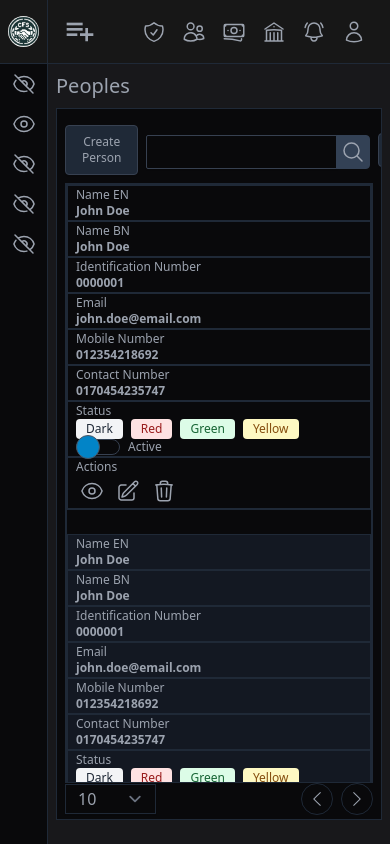
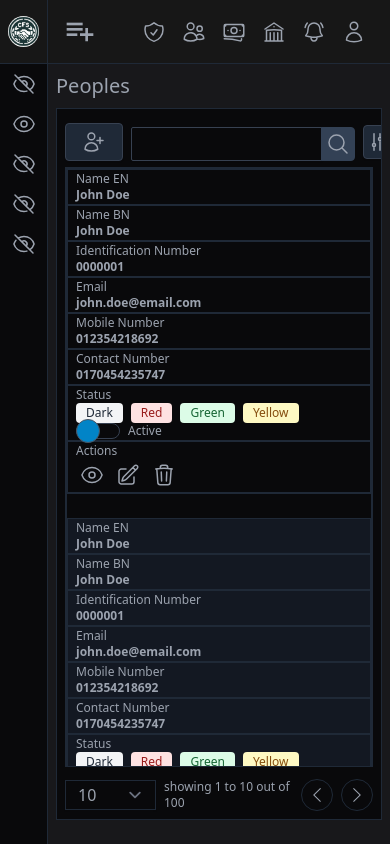
Before and after one commit to Newton-Mitro/ccs.ui, a React (Create React App) app: page /home in a window 390 px wide. Built offline with nearby package versions, Linux system fonts and the light colour scheme.

Commit message:
hello world

```diff
--- a/src/pages/home/HomePage.tsx
+++ b/src/pages/home/HomePage.tsx
@@ -14,12 +14,26 @@
       <h2 className="text-xl">Peoples</h2>
       <div className="h-[calc(100vh-132px)] border border-gray-800 bg-zinc-950 p-2 flex flex-col overflow-auto">
         <div className="">
-          <div className="flex items-center my-2 gap-2 justify-between">
+          <div className="flex items-center my-1.5 gap-2 justify-between">
             <button
               type="submit"
-              className="bg-gray-800 hover:bg-gray-900 border border-gray-700 hover:shadow-md transition-all duration-300 shadow-sm rounded py-2 px-4 hover:cursor-pointer"
+              className="bg-gray-800 hover:bg-gray-900 border border-gray-700 hover:shadow-md transition-all duration-300 shadow-sm rounded py-1.5 px-4 hover:cursor-pointer"
             >
-              Create Person
+              <span className="md:block hidden">Create Person</span>
+              <svg
+                xmlns="http://www.w3.org/2000/svg"
+                fill="none"
+                viewBox="0 0 24 24"
+                stroke-width="1.5"
+                stroke="currentColor"
+                className="w-6 h-6 md:hidden block"
+              >
+                <path
+                  stroke-linecap="round"
+                  stroke-linejoin="round"
+                  d="M18 7.5v3m0 0v3m0-3h3m-3 0h-3m-2.25-4.125a3.375 3.375 0 1 1-6.75 0 3.375 3.375 0 0 1 6.75 0ZM3 19.235v-.11a6.375 6.375 0 0 1 12.75 0v.109A12.318 12.318 0 0 1 9.374 21c-2.331 0-4.512-.645-6.374-1.766Z"
+                />
+              </svg>
             </button>
             <div className="relative flex gap-10 items-center">
               <div className="flex gap-2 items-center justify-end relative">
@@ -61,7 +75,6 @@
                 </button>
               </div>
               <button
-                type="submit"
                 onClick={toggleAdvanceSearchOption}
                 className="flex items-center bg-gray-800 hover:bg-gray-900 border border-gray-700 hover:shadow-md transition-all duration-300 shadow-sm rounded py-1 px-1 hover:cursor-pointer"
               >
@@ -81,7 +94,7 @@
                 </svg>
               </button>
               {isAdvanceSearchOpen && (
-                <div className="rounded absolute top-10 right-0 bg-gray-800 border border-gray-700 w-[calc(100vw-32px)] md:w-[394px] z-10 px-3 pt-2 pb-4">
+                <div className="rounded absolute top-10 right-0 bg-gray-800 border border-gray-700 w-[calc(100vw-76px)] md:w-[394px] z-10 px-3 pt-2 pb-4">
                   <div className="">
                     <div className="text-center font-bold mb-2">
                       Search Options
--- a/src/pages/home/PaginateRow.tsx
+++ b/src/pages/home/PaginateRow.tsx
@@ -3,7 +3,7 @@
 function PaginateRow() {
   return (
     <div className="mt-auto flex justify-between items-center">
-      <div className="text-center">
+      <div className="flex items-center gap-2">
         <select
           className="py-0.5 bg-transparent border border-gray-800 shadow-sm focus:border-gray-700 focus:ring focus:ring-gray-700 focus:ring-opacity-50"
           name=""
@@ -25,6 +25,7 @@
             1000
           </option>
         </select>
+        <div className="">showing 1 to 10 out of 100</div>
       </div>
       <nav
         className="flex flex-row flex-nowrap justify-between md:justify-center items-center"
```
